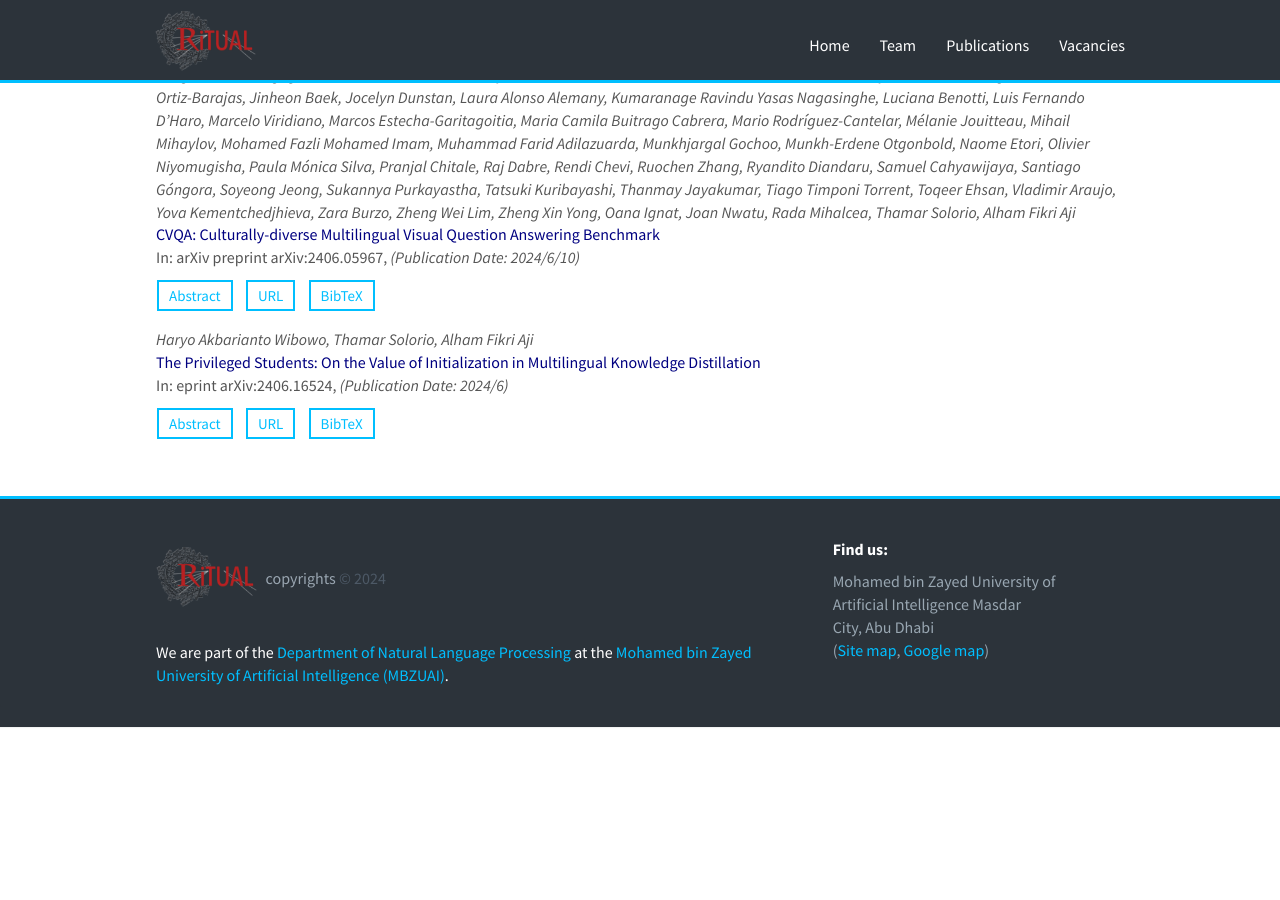
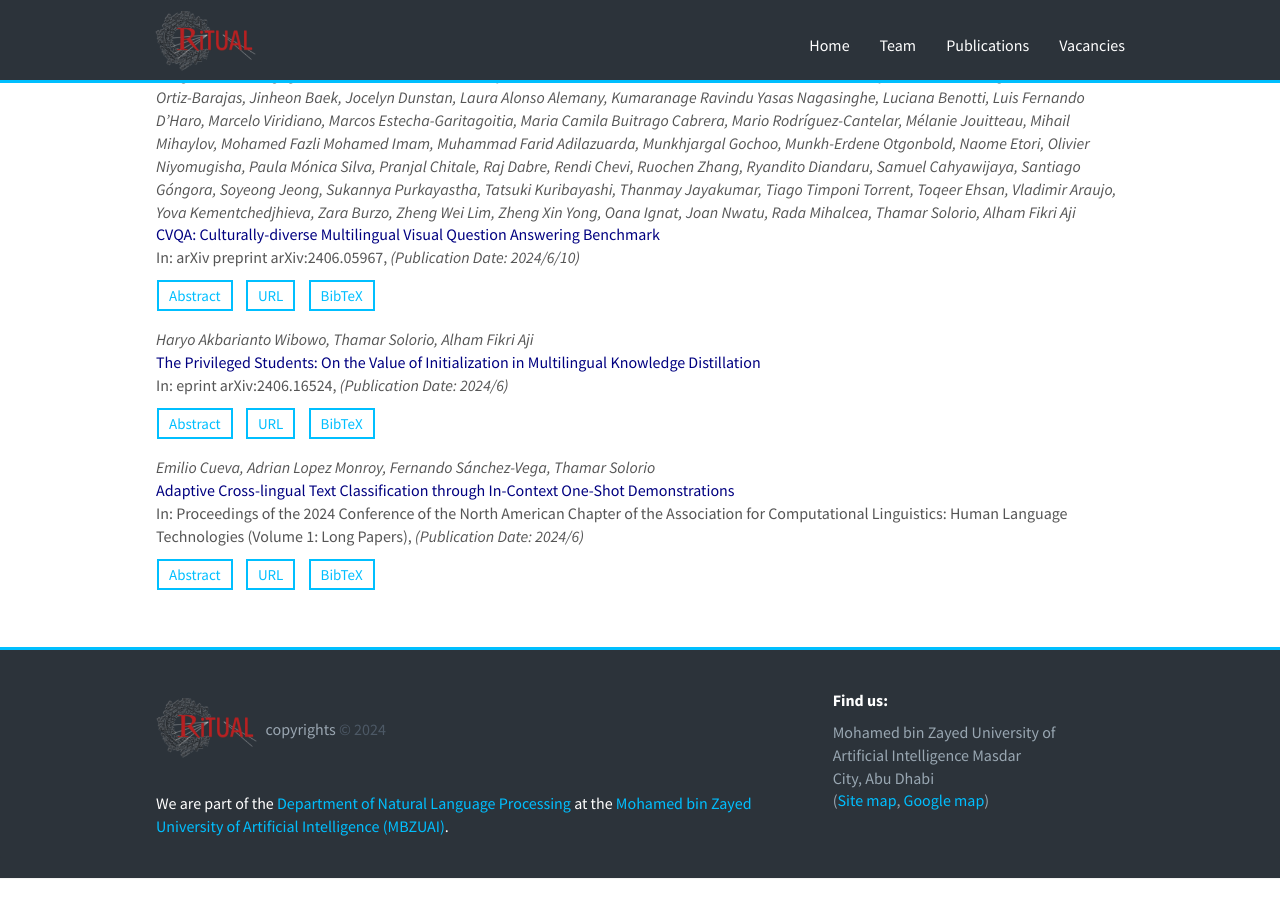
Before and after one commit to RamzaBasharat/MBZUAI, a Jekyll site: the page built from _pages/publications.md, in a window 1280 px wide and 900 px high, scrolled down 1076 px. Built offline with Jekyll 4.4.1, drawn with Linux system fonts in a browser that asks for light colours; nearby versions of some CDN libraries; before the commit the page ends 1825 px from its top, so only the background shows below that; part of the change alters nothing that is shown.

Commit message:
adjusting publications

```diff
--- a/_data/publist.yml
+++ b/_data/publist.yml
@@ -73,3 +73,17 @@
       journal={arXiv preprint arXiv:2406.16524},
       year={2024}
     }
+
+- title: "Adaptive Cross-lingual Text Classification through In-Context One-Shot Demonstrations"
+  authors: "Emilio Cueva, Adrian Lopez Monroy, Fernando Sánchez-Vega, Thamar Solorio"
+  date: "2024/6"
+  abs: "Zero-Shot Cross-lingual Transfer (ZS-XLT) utilizes a model trained in a source language to make predictions in another language, often with a performance loss. To alleviate this, additional improvements can be achieved through subsequent adaptation using examples in the target language. In this paper, we exploit In-Context Tuning (ICT) for One-Shot Cross-lingual transfer in the classification task by introducing In-Context Cross-lingual Transfer (IC-XLT). The novel concept involves training a model to learn from context examples and subsequently adapting it during inference to a target language by prepending a One-Shot context demonstration in that language. Our results show that IC-XLT successfully leverages target-language examples to improve the cross-lingual capabilities of the evaluated mT5 model, outperforming prompt-based models in the Zero and Few-shot scenarios adapted through fine-tuning. Moreover, we show that when source-language data is limited, the fine-tuning framework employed for IC-XLT performs comparably to prompt-based fine-tuning with significantly more training data in the source language."
+  publisher: "Proceedings of the 2024 Conference of the North American Chapter of the Association for Computational Linguistics: Human Language Technologies (Volume 1: Long Papers)"
+  url: "https://aclanthology.org/2024.naacl-long.460/"
+  bibtex: |
+    @article{villa2024adaptive,
+      title={Adaptive Cross-lingual Text Classification through In-Context One-Shot Demonstrations},
+      author={Villa-Cueva, Emilio and L{\'o}pez-Monroy, A Pastor and S{\'a}nchez-Vega, Fernando and Solorio, Thamar},
+      journal={arXiv preprint arXiv:2404.02452},
+      year={2024}
+    }
--- a/_data/publist_new.yml
+++ b/_data/publist_new.yml
@@ -74,14 +74,19 @@
       year={2024}
     }
 
-- title: ""
-  authors: ""
-  date: ""
-  abs: ""
-  publisher: ""
-  url: ""
-  pdf: ""
+- title: "Adaptive Cross-lingual Text Classification through In-Context One-Shot Demonstrations"
+  authors: "Emilio Cueva, Adrian Lopez Monroy, Fernando Sánchez-Vega, Thamar Solorio"
+  date: "2024/6"
+  abs: "Zero-Shot Cross-lingual Transfer (ZS-XLT) utilizes a model trained in a source language to make predictions in another language, often with a performance loss. To alleviate this, additional improvements can be achieved through subsequent adaptation using examples in the target language. In this paper, we exploit In-Context Tuning (ICT) for One-Shot Cross-lingual transfer in the classification task by introducing In-Context Cross-lingual Transfer (IC-XLT). The novel concept involves training a model to learn from context examples and subsequently adapting it during inference to a target language by prepending a One-Shot context demonstration in that language. Our results show that IC-XLT successfully leverages target-language examples to improve the cross-lingual capabilities of the evaluated mT5 model, outperforming prompt-based models in the Zero and Few-shot scenarios adapted through fine-tuning. Moreover, we show that when source-language data is limited, the fine-tuning framework employed for IC-XLT performs comparably to prompt-based fine-tuning with significantly more training data in the source language."
+  publisher: "Proceedings of the 2024 Conference of the North American Chapter of the Association for Computational Linguistics: Human Language Technologies (Volume 1: Long Papers)"
+  url: "https://aclanthology.org/2024.naacl-long.460/"
   bibtex: |
+    @article{villa2024adaptive,
+      title={Adaptive Cross-lingual Text Classification through In-Context One-Shot Demonstrations},
+      author={Villa-Cueva, Emilio and L{\'o}pez-Monroy, A Pastor and S{\'a}nchez-Vega, Fernando and Solorio, Thamar},
+      journal={arXiv preprint arXiv:2404.02452},
+      year={2024}
+    }
 
 - title: ""
   authors: ""
```
